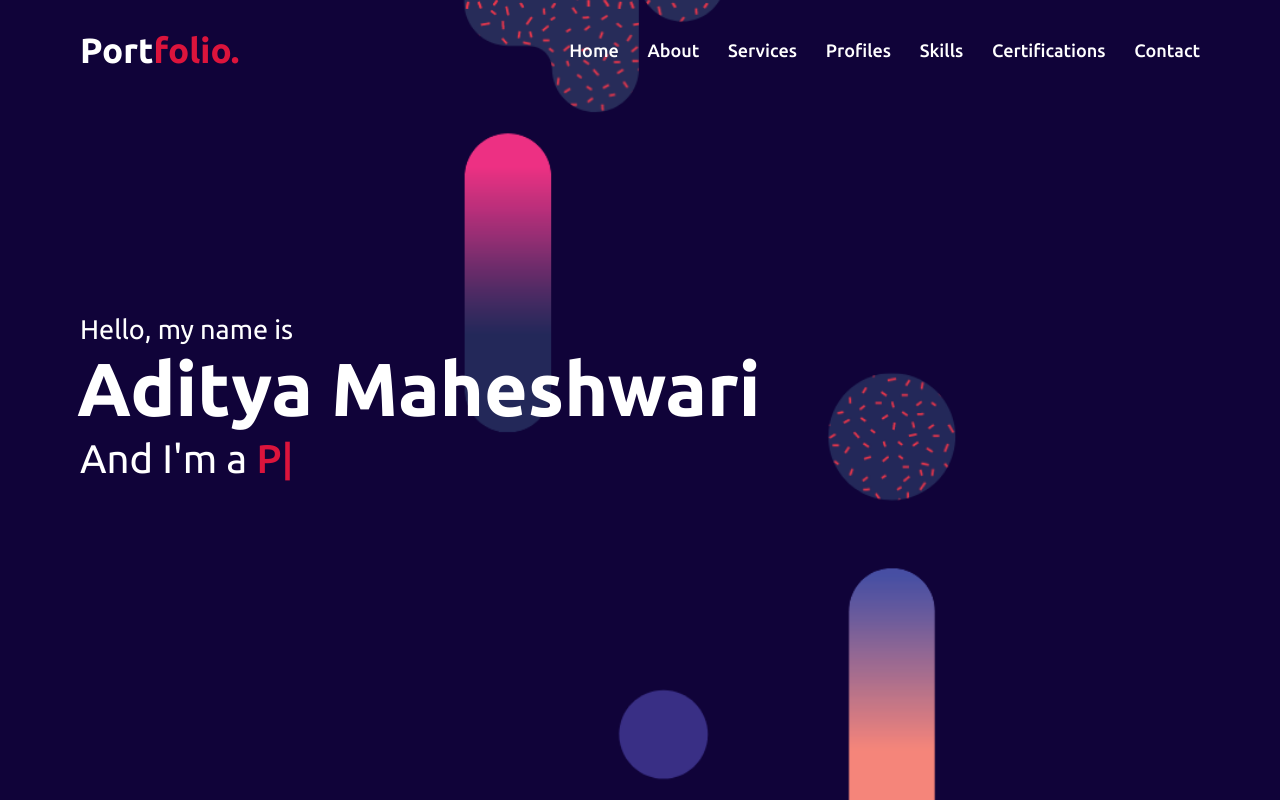
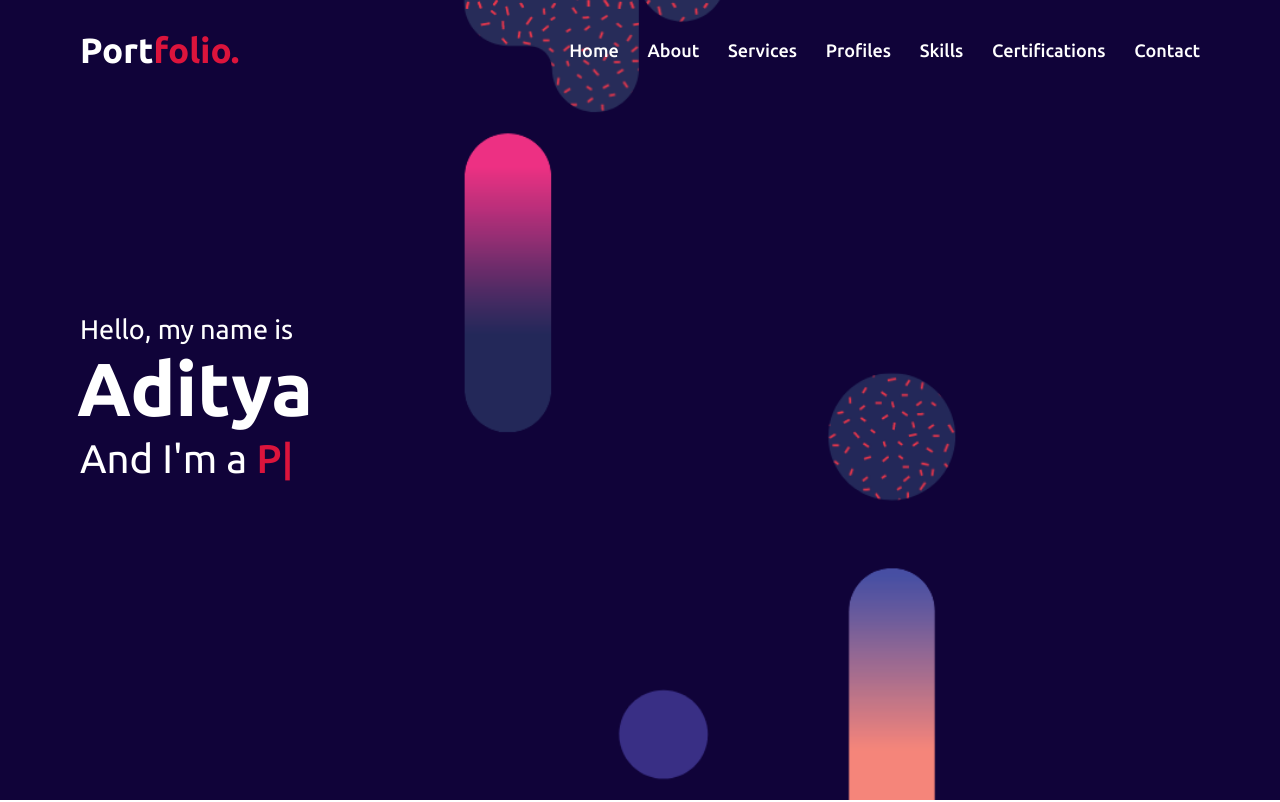
Before and after one commit to Aditya-14-Mah/portfolio, a plain HTML site: page index.html in a window 1280 px wide. Shown: the top 802 px of the page. Drawn offline with nearby package versions, Linux system fonts and the light colour scheme.

Commit message:
Update index.html
just cheching if making changes here will update site hosted on netlifiy or not

```diff
--- a/index.html
+++ b/index.html
@@ -45,7 +45,7 @@
         <div class="max-width">
             <div class="home-content">
                 <div class="text-1">Hello, my name is</div>
-                <div class="text-2">Aditya Maheshwari</div>
+                <div class="text-2">Aditya</div>
                 <div class="text-3">And I'm a <span class="typing"></span></div>
             </div>
         </div>
```
